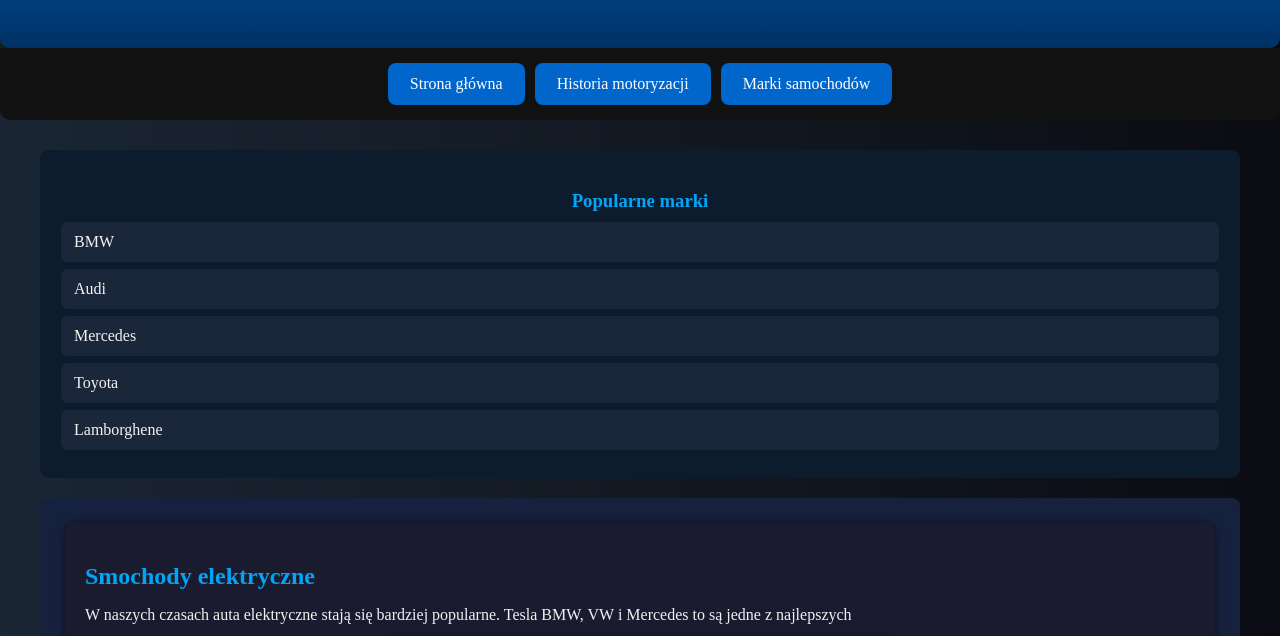
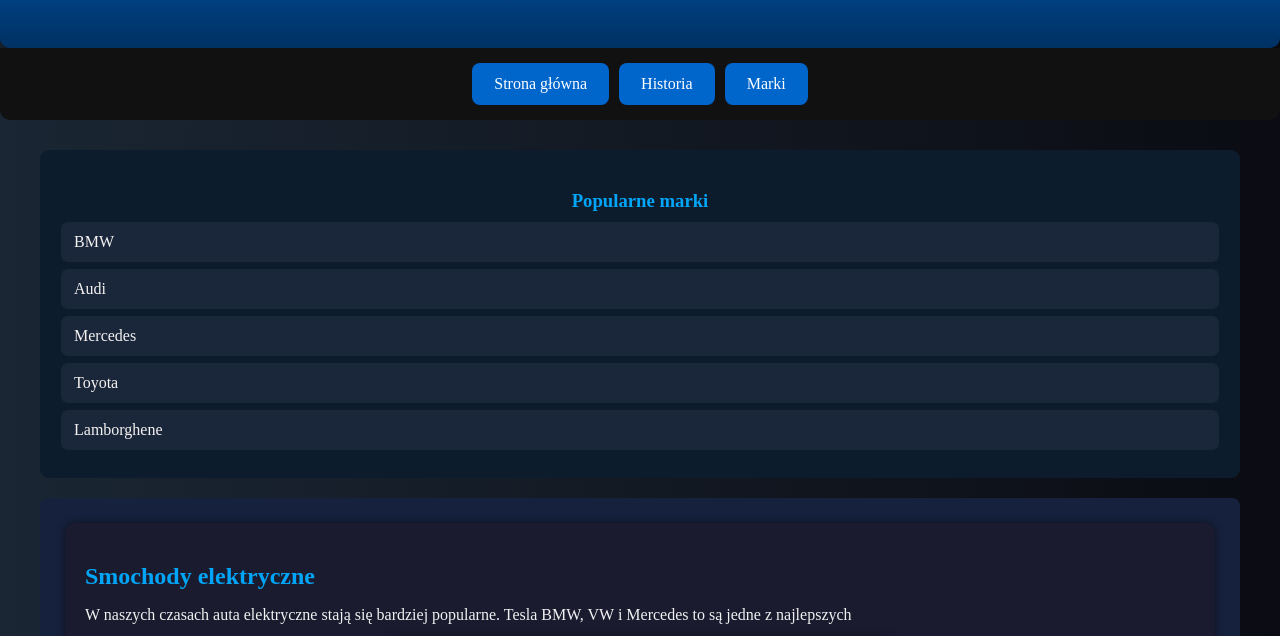
Before and after one commit to lejdzej010/strona, a plain HTML site: page index.html in a window 1280 px wide. Shown: the part 130-766 px from the top of the page. Drawn offline with Linux system fonts and the light colour scheme.

Commit message:
Update index.html

```diff
--- a/index.html
+++ b/index.html
@@ -14,8 +14,8 @@
 
   <nav>
     <a href="index.html">Strona główna</a>
-    <a href="historia.html">Historia motoryzacji</a>
-    <a href="marki.html">Marki samochodów</a>
+    <a href="historia.html">Historia</a>
+    <a href="marki.html">Marki</a>
 
   </nav>
 
```
